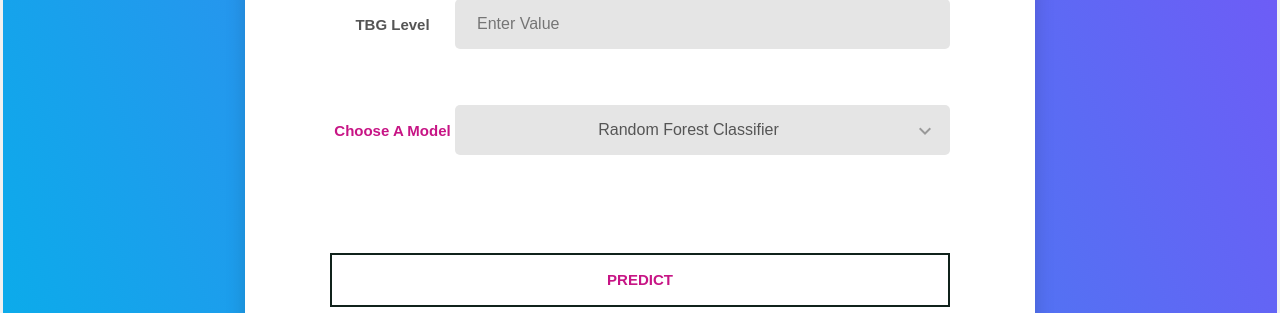
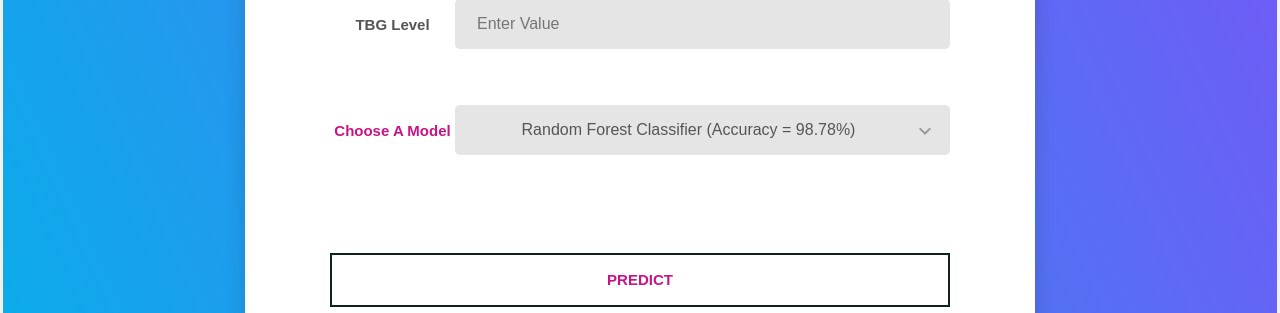
Before and after one commit to SushilKumar57/Thyroid-Disease-Prediction-usng-all-ML-Models, a Flask app: page / in a window 1280 px wide. Shown: the part 2663-2976 px from the top of the page. Run offline with Flask 2, Linux system fonts and the light colour scheme; some libraries are stand-ins or nearby versions.

Commit message:
Update index.html

```diff
--- a/templates/index.html
+++ b/templates/index.html
@@ -409,15 +409,15 @@ div {text-align: center;}
     <div class="input-group">
       <div class="rs-select2 js-select-simple select--no-search">
         <select input type="number" id="model1"  step = "any"  name="model1" id="exp"  required>
-          <option value="0">Linear Regression Classifier</option>
-          <option value="1">Logistic Regression Classifier</option>
-          <option value="2">Decision Tree Classifier</option>
-          <option value="3">K Nearest Neighbor Classifier</option>
-          <option value="4">Kernal SVM Classifier</option>
-          <option value="5">SVM Classifier</option>
-          <option selected value="6">Random Forest Classifier</option>
-          <option value="7">Naive Bayes Classifier</option>
-          <option value="8">K Means Classifier</option>
+          <option value="0">Linear Regression Classifier (Accuracy = 25.22%) </option>
+          <option value="1">Logistic Regression Classifier (Accuracy = 96.82%) </option>
+          <option value="2">Decision Tree Classifier (Accuracy = 98.52%) </option>
+          <option value="3">K Nearest Neighbor Classifier (Accuracy = 95.84%) </option>
+          <option value="4">Kernal SVM Classifier (Accuracy = 95.10%) </option>
+          <option value="5">SVM Classifier (Accuracy = 97.14%) </option>
+          <option selected value="6">Random Forest Classifier (Accuracy = 98.78%) </option>
+          <option value="7">Naive Bayes Classifier (Accuracy = 52.24%) </option>
+          <option value="8">K Means Classifier (Accuracy = 20.22%) </option>
         </select>
         <div class="select-dropdown"></div>
       </div>
```
